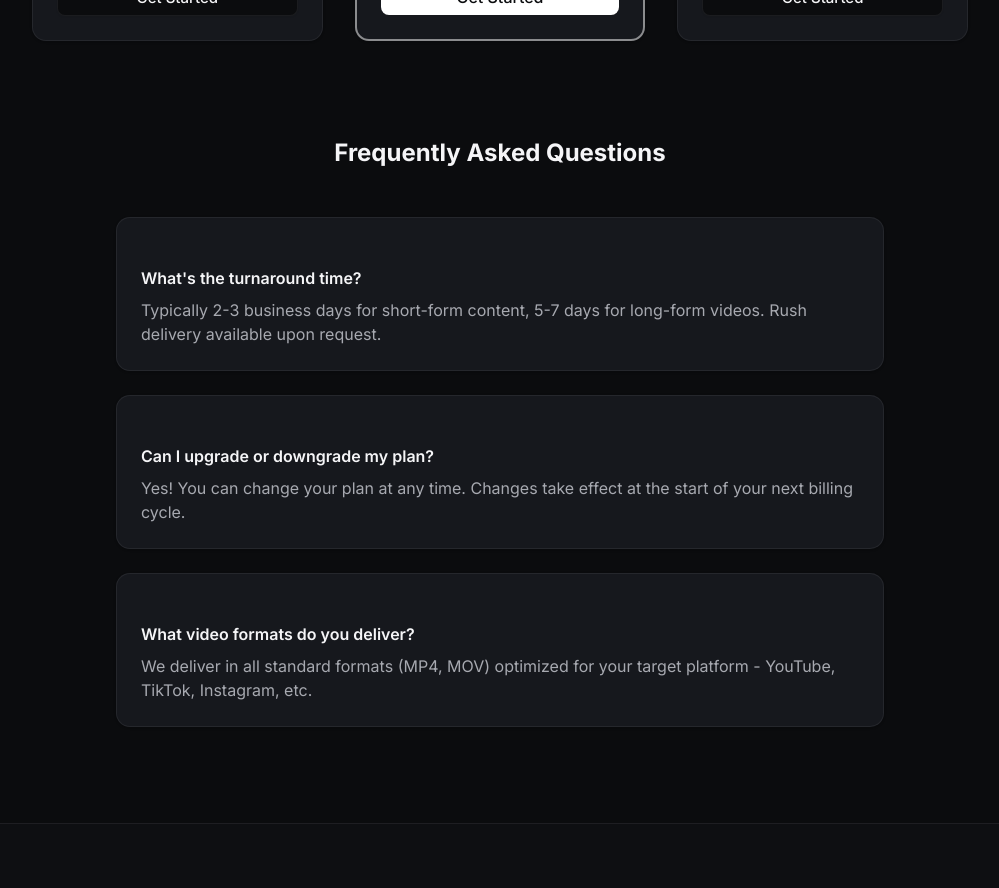
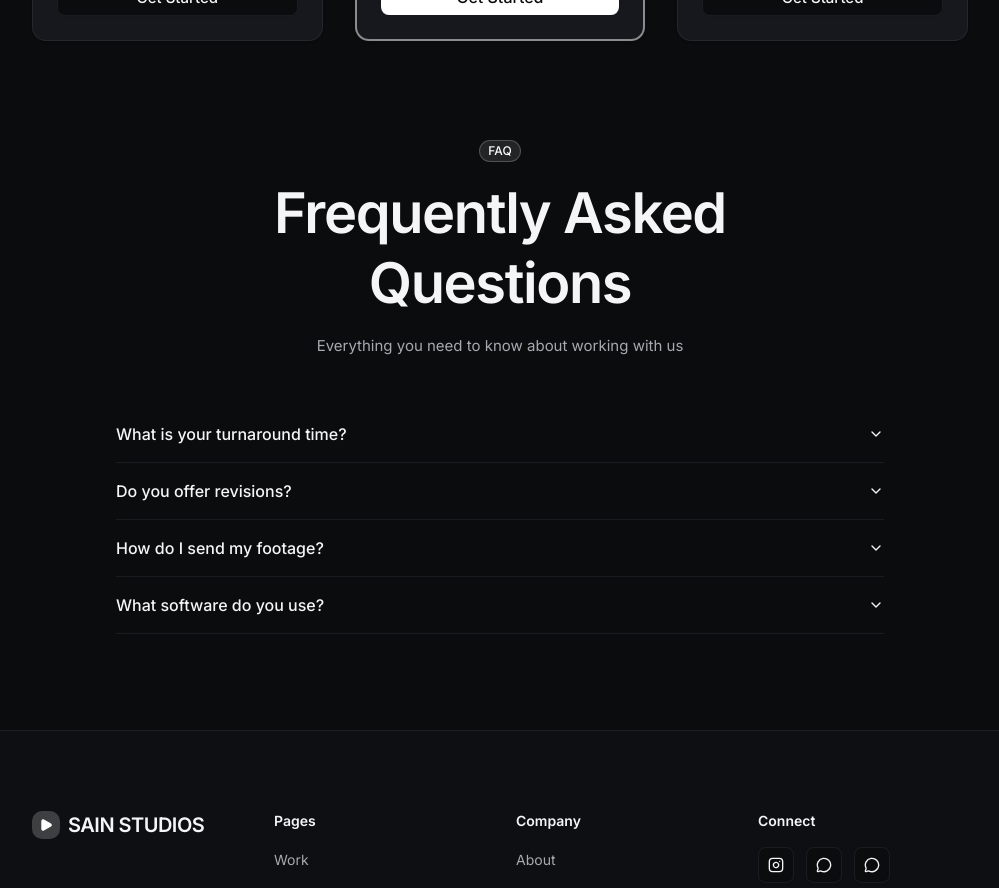
Before and after one commit to prem-thatikonda29/sain-studios, a Next.js app: page /pricing in a window 1280 px wide. Shown: the part 900-1788 px from the top of the page, without its empty margins (140-1139 px from the left). Built offline with nearby package versions, Linux system fonts and the light colour scheme.

Commit message:
feat: Replace static FAQ cards with a dynamic Accordion component on the pricing page, backed by new FAQ data.

```diff
--- a/package.json
+++ b/package.json
@@ -13,6 +13,7 @@
   "license": "ISC",
   "dependencies": {
     "@fontsource-variable/inter": "^5.2.8",
+    "@radix-ui/react-accordion": "^1.2.12",
     "@radix-ui/react-select": "^2.2.6",
     "@radix-ui/react-slot": "^1.2.4",
     "@radix-ui/react-tabs": "^1.1.13",
--- a/src/app/about/page.tsx
+++ b/src/app/about/page.tsx
@@ -6,8 +6,9 @@
 import { Container } from "@/components/layout/Container";
 import { SectionHeading } from "@/components/ui/SectionHeading";
 import { Card, CardContent } from "@/components/ui/card";
-import { Button } from "@/components/ui/button";
 import { CallToAction } from "@/components/layout/CallToAction";
+
+
 
 export const metadata: Metadata = {
   title: "About",
--- a/src/app/pricing/page.tsx
+++ b/src/app/pricing/page.tsx
@@ -6,6 +6,13 @@
 import { Card, CardContent } from "@/components/ui/card";
 import { PricingCard } from "@/components/pricing/PricingCard";
 import { pricingTiers } from "@/data/pricing";
+import {
+  Accordion,
+  AccordionContent,
+  AccordionItem,
+  AccordionTrigger,
+} from "@/components/ui/accordion";
+import { faqs } from "@/data/faqs";
 
 export const metadata: Metadata = {
   title: "Pricing",
@@ -34,43 +41,21 @@
 
           {/* FAQ */}
           <div className="mt-24 max-w-3xl mx-auto">
-            <h3 className="text-2xl font-bold text-foreground text-center mb-12">
-              Frequently Asked Questions
-            </h3>
-            <div className="space-y-6">
-              <Card>
-                <CardContent className="pt-6">
-                  <h4 className="font-semibold text-foreground">
-                    What&apos;s the turnaround time?
-                  </h4>
-                  <p className="mt-2 text-muted-foreground">
-                    Typically 2-3 business days for short-form content, 5-7 days
-                    for long-form videos. Rush delivery available upon request.
-                  </p>
-                </CardContent>
-              </Card>
-              <Card>
-                <CardContent className="pt-6">
-                  <h4 className="font-semibold text-foreground">
-                    Can I upgrade or downgrade my plan?
-                  </h4>
-                  <p className="mt-2 text-muted-foreground">
-                    Yes! You can change your plan at any time. Changes take effect
-                    at the start of your next billing cycle.
-                  </p>
-                </CardContent>
-              </Card>
-              <Card>
-                <CardContent className="pt-6">
-                  <h4 className="font-semibold text-foreground">
-                    What video formats do you deliver?
-                  </h4>
-                  <p className="mt-2 text-muted-foreground">
-                    We deliver in all standard formats (MP4, MOV) optimized for
-                    your target platform - YouTube, TikTok, Instagram, etc.
-                  </p>
-                </CardContent>
-              </Card>
+            <SectionHeading
+              badge="FAQ"
+              title="Frequently Asked Questions"
+              description="Everything you need to know about working with us"
+              align="center"
+            />
+            <div className="space-y-6 mt-12">
+              <Accordion type="single" collapsible className="w-full">
+                {faqs.map((faq, index) => (
+                  <AccordionItem key={index} value={`item-${index}`}>
+                    <AccordionTrigger>{faq.question}</AccordionTrigger>
+                    <AccordionContent>{faq.answer}</AccordionContent>
+                  </AccordionItem>
+                ))}
+              </Accordion>
             </div>
           </div>
         </Container>
--- /dev/null
+++ b/src/components/ui/accordion.tsx
@@ -0,0 +1,58 @@
+"use client"
+
+import * as React from "react"
+import * as AccordionPrimitive from "@radix-ui/react-accordion"
+import { ChevronDown } from "lucide-react"
+
+import { cn } from "@/lib/utils"
+
+const Accordion = AccordionPrimitive.Root
+
+const AccordionItem = React.forwardRef<
+  React.ElementRef<typeof AccordionPrimitive.Item>,
+  React.ComponentPropsWithoutRef<typeof AccordionPrimitive.Item>
+>(({ className, ...props }, ref) => (
+  <AccordionPrimitive.Item
+    ref={ref}
+    className={cn("border-b", className)}
+    {...props}
+  />
+))
+AccordionItem.displayName = "AccordionItem"
+
+const AccordionTrigger = React.forwardRef<
+  React.ElementRef<typeof AccordionPrimitive.Trigger>,
+  React.ComponentPropsWithoutRef<typeof AccordionPrimitive.Trigger>
+>(({ className, children, ...props }, ref) => (
+  <AccordionPrimitive.Header className="flex">
+    <AccordionPrimitive.Trigger
+      ref={ref}
+      className={cn(
+        "flex flex-1 items-center justify-between py-4 font-medium transition-all hover:underline [&[data-state=open]>svg]:rotate-180",
+        className
+      )}
+      {...props}
+    >
+      {children}
+      <ChevronDown className="h-4 w-4 shrink-0 transition-transform duration-200" />
+    </AccordionPrimitive.Trigger>
+  </AccordionPrimitive.Header>
+))
+AccordionTrigger.displayName = AccordionPrimitive.Trigger.displayName
+
+const AccordionContent = React.forwardRef<
+  React.ElementRef<typeof AccordionPrimitive.Content>,
+  React.ComponentPropsWithoutRef<typeof AccordionPrimitive.Content>
+>(({ className, children, ...props }, ref) => (
+  <AccordionPrimitive.Content
+    ref={ref}
+    className="overflow-hidden text-sm transition-all data-[state=closed]:animate-accordion-up data-[state=open]:animate-accordion-down"
+    {...props}
+  >
+    <div className={cn("pb-4 pt-0", className)}>{children}</div>
+  </AccordionPrimitive.Content>
+))
+
+AccordionContent.displayName = AccordionPrimitive.Content.displayName
+
+export { Accordion, AccordionItem, AccordionTrigger, AccordionContent }
--- /dev/null
+++ b/src/data/faqs.ts
@@ -0,0 +1,23 @@
+export interface FAQItem {
+  question: string;
+  answer: string;
+}
+
+export const faqs: FAQItem[] = [
+  {
+    question: "What is your turnaround time?",
+    answer: "Our standard turnaround time for short-form content is 24-48 hours. For long-form videos, it typically takes 3-5 business days depending on complexity and length. We can also accommodate rush orders for urgent projects.",
+  },
+  {
+    question: "Do you offer revisions?",
+    answer: "Yes! We want you to be 100% happy with your videos. Our standard packages include revisions as specified in your plan (typically 2-4 rounds). We use Frame.io for easy, precise feedback on specific timestamps.",
+  },
+  {
+    question: "How do I send my footage?",
+    answer: "We create a shared Google Drive or Dropbox folder for your project where you can upload raw footage. For larger files, we recommend using WeTransfer or MASV. We'll set up the most convenient workflow for you during onboarding.",
+  },
+  {
+    question: "What software do you use?",
+    answer: "Our editors are professionals who work primarily in Adobe Premiere Pro and After Effects for advanced motion graphics. We also use DaVinci Resolve for color grading when needed.",
+  },
+];
```
Also changed, not shown: 1 other file (tests, documents, lock files or other folders).
